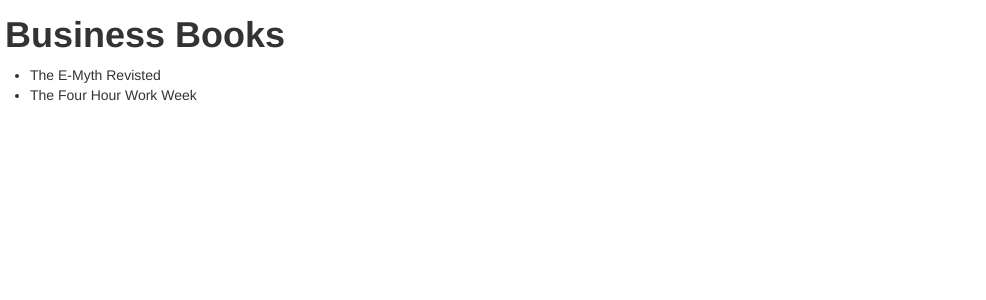
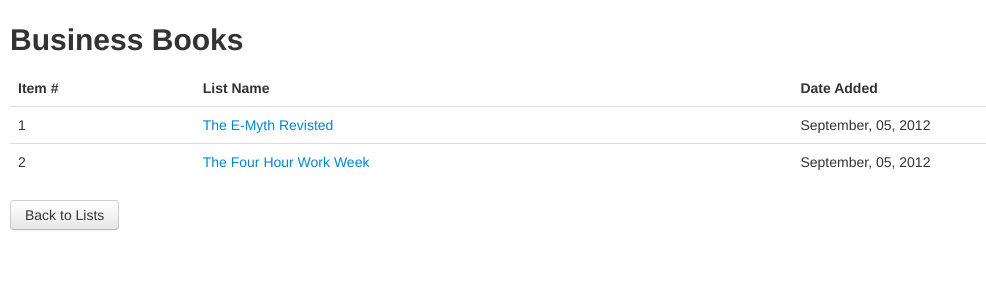
Before and after one commit to egibney/listapp, a Django app: page /lists/1 in a window 1280 px wide. Shown: the part 90-390 px from the top of the page, without its empty margins (0-986 px from the left). Run offline with Django 3.2, Linux system fonts and the light colour scheme; data comes from the database, SQL or seed files in the repository; both versions use the stored data as it was after the commit; parts of the project's set-up code (start-up, migrations or seed data) failed here and were passed over; some libraries are stand-ins or nearby versions.

Commit message:
templates and models revised
made some changes to the templates styling, and updated the "Item"
model to include creation date

```diff
--- a/lists/models.py
+++ b/lists/models.py
@@ -13,6 +13,7 @@ class Item(models.Model):
 	name = models.CharField(max_length=200)
 	list = models.ForeignKey(List)
 	url = models.CharField(max_length=200)
+	pub_date = models.DateTimeField('date published')
 
 	def __unicode__(self):
 		return "Item: " + self.name
--- a/lists/templates/detail.html
+++ b/lists/templates/detail.html
@@ -3,14 +3,43 @@
 {% block title %}{{ list.name }}{% endblock %}
 
 {% block main %}
-<h1>{{ list.name }}</h1>
+
+
+<div class="row-fluid">
+		<div class="span12">
+			<h2>{{ list.name }}</h2>
+
+			<table class="table table-hover">
+				<thead>
+					<tr>
+						<th>Item #</th>
+						<th>List Name</th>
+						<th>Date Added</th>
+					</tr>
+				</thead>
+				<tbody>
+
 					{% if list.item_set.all %}
 						<ul>
 						{% for item in list.item_set.all %}
-	    	<li>{{ item.name }}</li>
+	    					<tr>
+	    						<td>{{ item.id }}</td>
+	    						<td><a href="{{ item.url }}">{{ item.name }}</a></td>
+	    						<td>{{ item.pub_date|date:"F, d, Y" }}</td>
+	    					</tr>
+
 						{% endfor %}
 						</ul>
 					{% else %}
 						<p>Sorry, there isn't anything here.</p>
 					{% endif %}
+
+
+
+				</tbody>
+			</table>
+			<a class=btn href=".../">Back to Lists</a>
+		</div>
+
+	</div>
 {% endblock %}
```
Also changed, not shown: listapp/database.sqlite3, 1 other file. Lines whose indentation alone changed are shown as unchanged.
